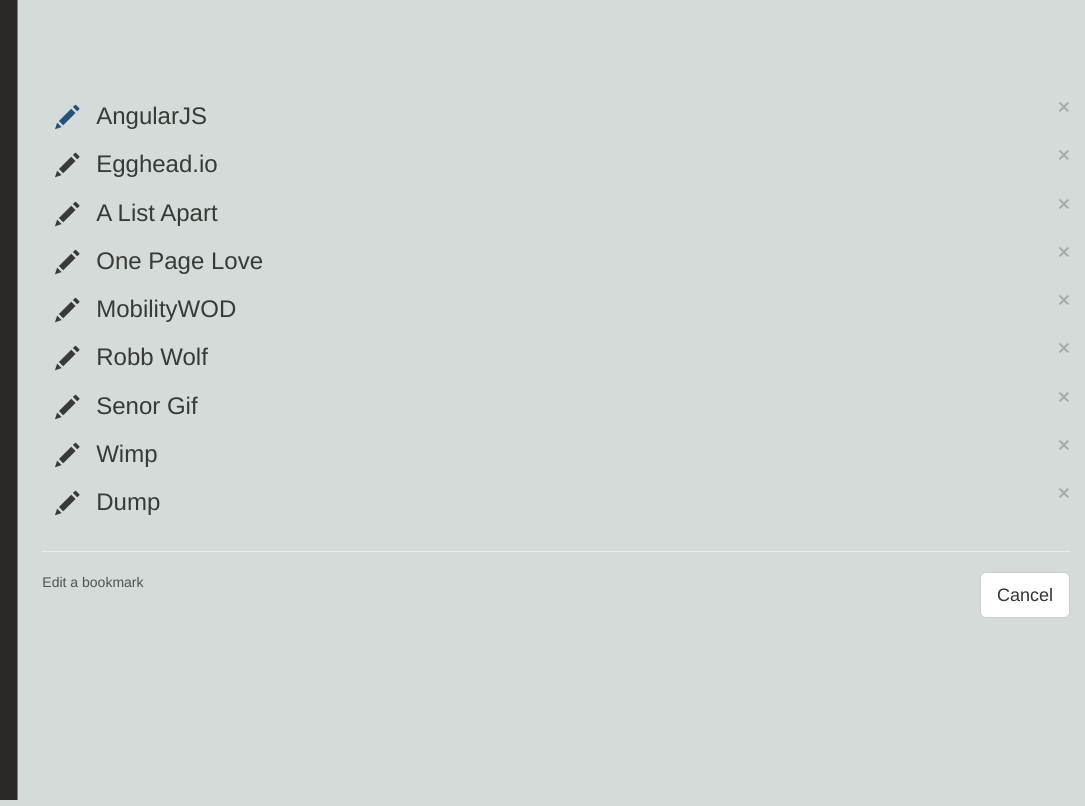
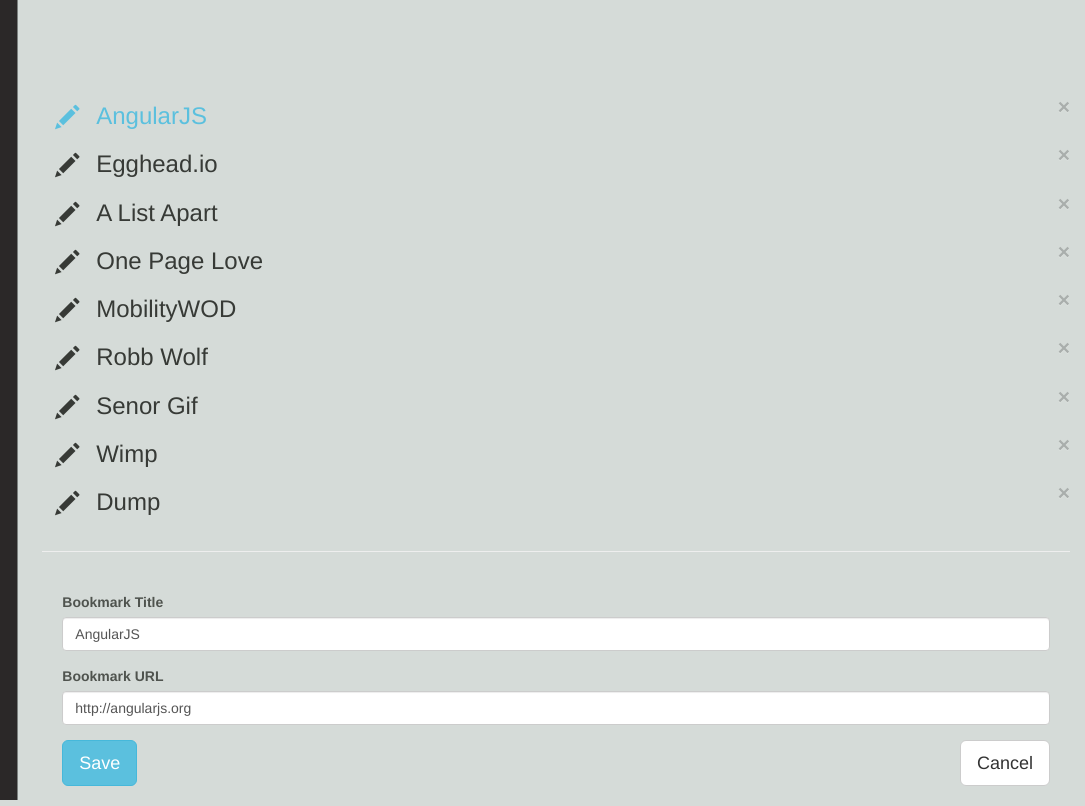
Before and after one commit to jinzito/angular-test, a plain HTML site: page index.html in a window 1280 px wide. Both pictures are taken after a click on the button 262 px from the left and 120 px from the top of the page. Shown: the full height of the page, 195-1280 px from the left. Drawn offline with nearby package versions, Linux system fonts and the light colour scheme.

Commit message:
07 - edit bookmark

```diff
--- a/app/eggly-app.js
+++ b/app/eggly-app.js
@@ -64,6 +64,30 @@
         $scope.isCreating = false;
         $scope.isEditing = false;
 
+        $scope.editedBookmark = null;
+
+        function setEditedBookmark(bookmark){
+            $scope.editedBookmark = angular.copy(bookmark);
+        }
+        $scope.setEditedBookmark = setEditedBookmark;
+
+        function updateBookmark(bookmark){
+            var index = _.findIndex($scope.bookmarks, function(b){
+                return b.id == bookmark.id;
+            })
+            $scope.bookmarks[index] = bookmark;
+
+            $scope.editedBookmark = null;
+            $scope.isEditing = false;
+        }
+        $scope.updateBookmark = updateBookmark;
+
+        function isSelectedBookmark(bookmarkId){
+            return $scope.editedBookmark != null && $scope.editedBookmark.id == bookmarkId;
+        }
+
+        $scope.isSelectedBookmark = isSelectedBookmark;
+
         function startCreating(){
             $scope.isCreating = true;
             $scope.isEditing = false;
--- a/index.html
+++ b/index.html
@@ -23,9 +23,9 @@
                     </ul>
                 </div>
                 <div class="col-sm-9 col-sm-offset-3 col-md-10 col-md-offset-2 main">
-                    <div ng-repeat="bookmark in bookmarks | filter:{category:currentCategory.name}">
+                    <div ng-class="{'active':isSelectedBookmark(bookmark.id)}" ng-repeat="bookmark in bookmarks | filter:{category:currentCategory.name}">
                         <button type="button" class="close">&times;</button>
-                        <button type="button" ng-click="startEditing();" class="btn btn-link"><span class="glyphicon glyphicon-pencil"></span></button>
+                        <button type="button" ng-click="setEditedBookmark(bookmark); startEditing();" class="btn btn-link"><span class="glyphicon glyphicon-pencil"></span></button>
                         <a href="{{bookmark.url}}" target="_blank">{{bookmark.title}}</a>
                     </div>
                     <hr/>
@@ -50,8 +50,18 @@
                     </div>
                     <!-- EDITING -->
                     <div ng-if="shouldShowEditing()">
-                        Edit a bookmark
-                        <button type="button" class="btn btn-default btn-lg pull-right" ng-click="cancelEditing()">Cancel</button>
+                        <form class="edit-form" role="form" ng-submit="updateBookmark(editedBookmark)" novalidate>
+                            <div class="form-group">
+                                <label>Bookmark Title</label>
+                                <input type="text" class="form-control" ng-model="editedBookmark.title" placeholder="Enter title">
+                            </div>
+                            <div class="form-group">
+                                <label>Bookmark URL</label>
+                                <input type="text" class="form-control"  ng-model="editedBookmark.url" placeholder="Enter URL">
+                            </div>
+                            <button type="submit" class="btn btn-info btn-lg">Save</button>
+                            <button type="button" class="btn btn-default btn-lg pull-right" ng-click="cancelEditing()">Cancel</button>
+                        </form>
                     </div>
                 </div>
             </div>
```
